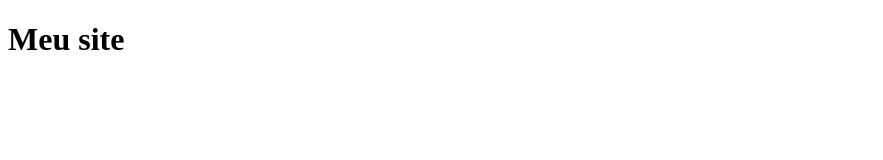
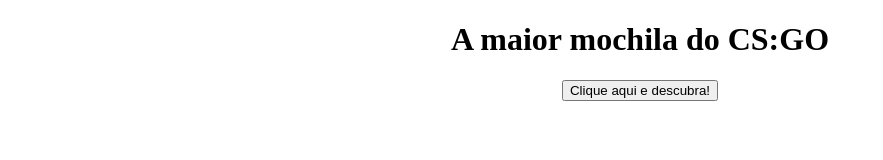
Before and after one commit to brenoeng/brenoeng.github.io, a plain HTML site: page index.html in a window 1280 px wide. Shown: the whole page, without its empty margins (0-883 px from the left). Drawn offline with Linux system fonts and the light colour scheme.

Commit message:
adicionando imagem e botao

```diff
--- a/index.html
+++ b/index.html
@@ -6,6 +6,14 @@
     <title>Document</title>
 </head>
 <body>
-    <h1>Meu site</h1>
+    <center>
+        <h1>A maior mochila do CS:GO</h1>
+        <button onclick="document.getElementById('myImage').style.display = 'block';">Clique aqui e descubra!</button>
+        <div>
+            <img id="myImage" style="padding: 10px; display: none" width="200px" src="https://scontent.fthe1-1.fna.fbcdn.net/v/t1.0-9/18519642_1354220627960403_6796441404262020489_n.jpg?_nc_cat=107&_nc_sid=09cbfe&_nc_ohc=zfDLoOK9dGIAX_CLKDW&_nc_ht=scontent.fthe1-1.fna&oh=1f6a2893ad8cb074bb9b1048691bf8bc&oe=5F8C680A" alt="">
+        </div>
+
+    </center>
+
 </body>
 </html>
```
